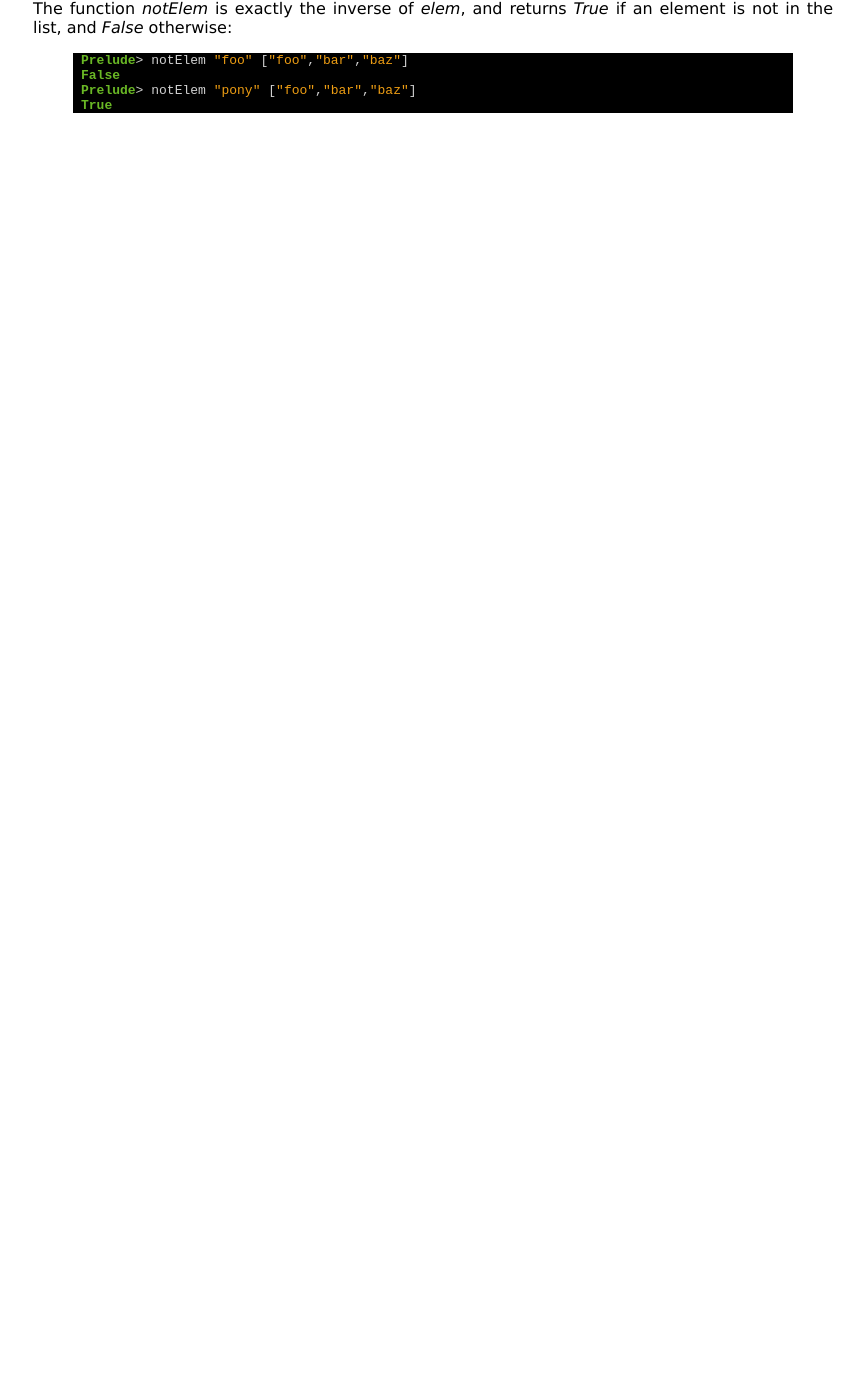
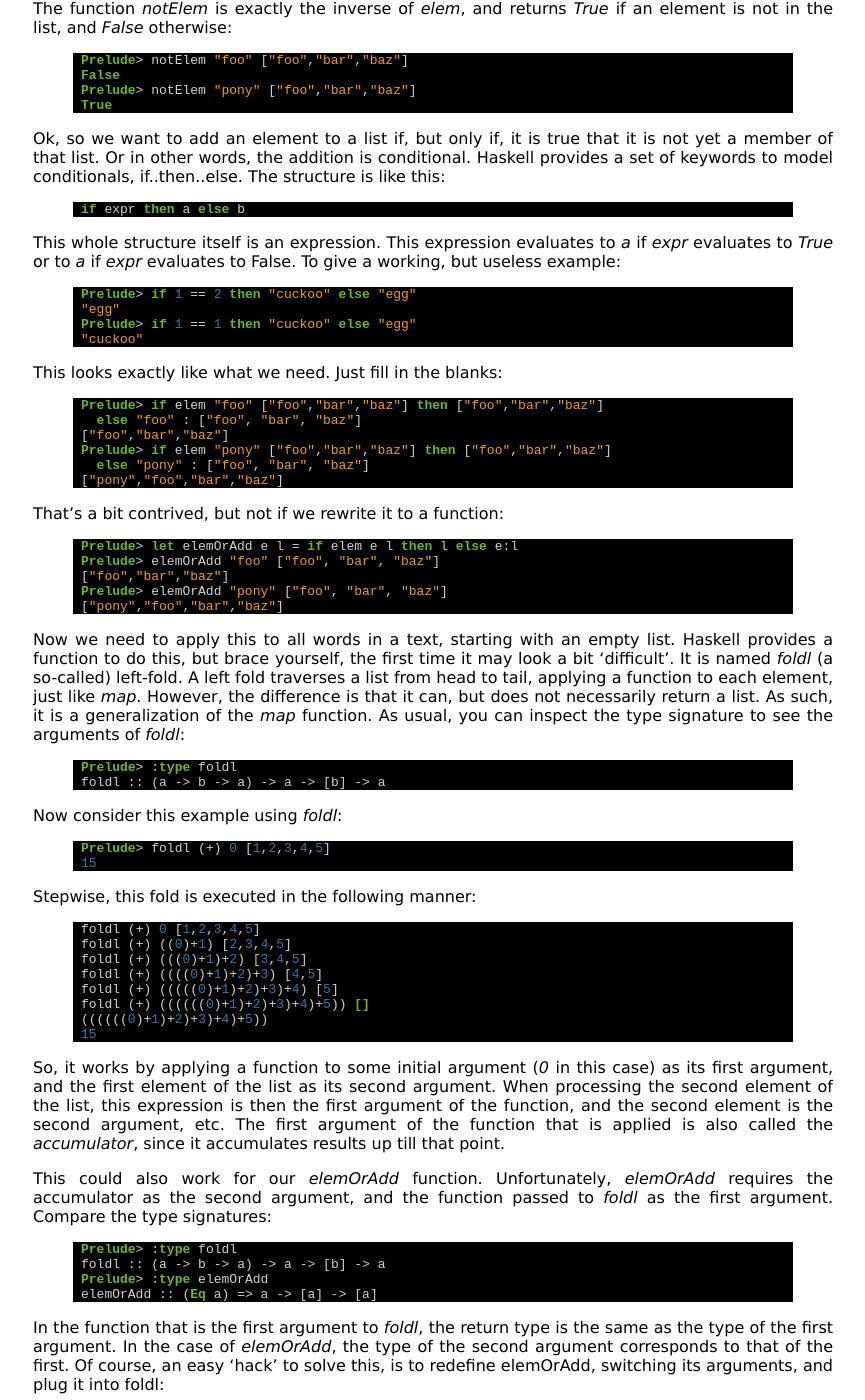
Before and after one commit to cskau/nlpwp, a Jekyll site: the page built from words.md, in a window 1280 px wide and 1400 px high, scrolled down 9257 px. Shown: the whole window, without its empty margins (207-1072 px from the left). Built offline with Jekyll 4.4.1, drawn with Linux system fonts in a browser that asks for light colours; before the commit the page ends 9386 px from its top, so only the background shows below that; some of the changed text lies outside the part shown.

Commit message:
Expand the word list section.
- Introduce left folds.
- Word list function using lists.

```diff
--- a/words.md
+++ b/words.md
@@ -703,3 +703,132 @@ False
 Prelude> notElem "pony" ["foo","bar","baz"]
 True
 {% endhighlight %}
+
+Ok, so we want to add an element to a list if, but only if, it is true that it
+is not yet a member of that list. Or in other words, the addition is conditional.
+Haskell provides a set of keywords to model conditionals, if..then..else. The
+structure is like this:
+
+{% highlight haskell %}
+if expr then a else b
+{% endhighlight %}
+
+This whole structure itself is an expression. This expression evaluates to
+*a* if *expr* evaluates to *True* or to *a* if *expr* evaluates to False.
+To give a working, but useless example:
+
+{% highlight haskell %}
+Prelude> if 1 == 2 then "cuckoo" else "egg"
+"egg"
+Prelude> if 1 == 1 then "cuckoo" else "egg"
+"cuckoo"
+{% endhighlight %}
+
+This looks exactly like what we need. Just fill in the blanks:
+
+{% highlight haskell %}
+Prelude> if elem "foo" ["foo","bar","baz"] then ["foo","bar","baz"]
+  else "foo" : ["foo", "bar", "baz"]
+["foo","bar","baz"]
+Prelude> if elem "pony" ["foo","bar","baz"] then ["foo","bar","baz"]
+  else "pony" : ["foo", "bar", "baz"]
+["pony","foo","bar","baz"]
+{% endhighlight %}
+
+That's a bit contrived, but not if we rewrite it to a function:
+
+{% highlight haskell %}
+Prelude> let elemOrAdd e l = if elem e l then l else e:l
+Prelude> elemOrAdd "foo" ["foo", "bar", "baz"]
+["foo","bar","baz"]
+Prelude> elemOrAdd "pony" ["foo", "bar", "baz"]
+["pony","foo","bar","baz"]
+{% endhighlight %}
+
+Now we need to apply this to all words in a text, starting with an empty
+list. Haskell provides a function to do this, but brace yourself, the
+first time it may look a bit 'difficult'. It is named *foldl* (a so-called)
+left-fold. A left fold traverses a list from head to tail, applying a
+function to each element, just like *map*. However, the difference is that
+it can, but does not necessarily return a list. As such, it is a generalization
+of the *map* function. As usual, you can inspect the type signature to
+see the arguments of *foldl*:
+
+{% highlight haskell %}
+Prelude> :type foldl
+foldl :: (a -> b -> a) -> a -> [b] -> a
+{% endhighlight %}
+
+Now consider this example using *foldl*:
+
+{% highlight haskell %}
+Prelude> foldl (+) 0 [1,2,3,4,5]
+15
+{% endhighlight %}
+
+Stepwise, this fold is executed in the following manner:
+
+{% highlight haskell %}
+foldl (+) 0 [1,2,3,4,5]
+foldl (+) ((0)+1) [2,3,4,5]
+foldl (+) (((0)+1)+2) [3,4,5]
+foldl (+) ((((0)+1)+2)+3) [4,5]
+foldl (+) (((((0)+1)+2)+3)+4) [5]
+foldl (+) ((((((0)+1)+2)+3)+4)+5)) []
+((((((0)+1)+2)+3)+4)+5))
+15
+{% endhighlight %}
+
+So, it works by applying a function to some initial argument (*0* in this case)
+as its first argument, and the first element of the list as its second argument.
+When processing the second element of the list, this expression is then the
+first argument of the function, and the second element is the second argument,
+etc. The first argument of the function that is applied is also called the
+*accumulator*, since it accumulates results up till that point.
+
+This could also work for our *elemOrAdd* function. Unfortunately, *elemOrAdd*
+requires the accumulator as the second argument, and the function passed to
+*foldl* as the first argument. Compare the type signatures:
+
+{% highlight haskell %}
+Prelude> :type foldl
+foldl :: (a -> b -> a) -> a -> [b] -> a
+Prelude> :type elemOrAdd
+elemOrAdd :: (Eq a) => a -> [a] -> [a]
+{% endhighlight %}
+
+In the function that is the first argument to *foldl*, the return type is
+the same as the type of the first argument. In the case of *elemOrAdd*,
+the type of the second argument corresponds to that of the first. Of course,
+an easy 'hack' to solve this, is to redefine elemOrAdd, switching its
+arguments, and plug it into foldl:
+
+{% highlight haskell %}
+Prelude> let elemOrAdd l e = if elem e l then l else e:l
+Prelude> foldl elemOrAdd [] ["blue", "blue", "red", "blue", "red"]
+["red","blue"]
+{% endhighlight %}
+
+Since we are building a list, we use the empty list (*[]*) as the
+initial accumulator for this fold. Stepwise, the fold works like this:
+
+{% highlight haskell %}
+foldl elemOrAdd [] ["blue", "blue", "red", "blue", "red"]
+foldl elemOrAdd ("blue":([])) ["blue", "blue", "red", "blue", "red"]
+foldl elemOrAdd ("blue":([])) ["blue", "red", "blue", "red"]
+foldl elemOrAdd ("blue":([])) ["red", "blue", "red"]
+foldl elemOrAdd ("red":("blue":([]))) ["blue", "red"]
+foldl elemOrAdd ("red":("blue":([]))) ["red"]
+foldl elemOrAdd ("red":("blue":([]))) []
+("red":("blue":([])))
+["red","blue"]
+{% endhighlight %}
+
+Now we wrap it up in another function, and you have constructed two
+functions that, together, make word lists:
+
+{% highlight haskell %}
+Prelude> let wordList l = foldl elemOrAdd [] l
+Prelude> wordList ["blue", "blue", "red", "blue", "red"]
+["red","blue"]
+{% endhighlight %}
```
